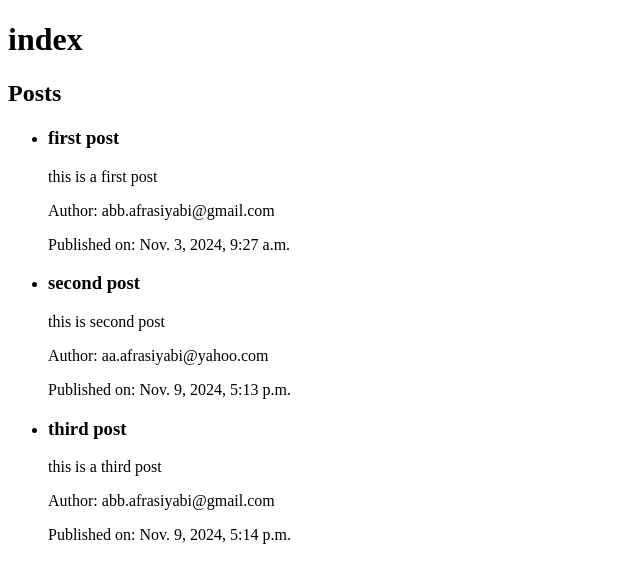
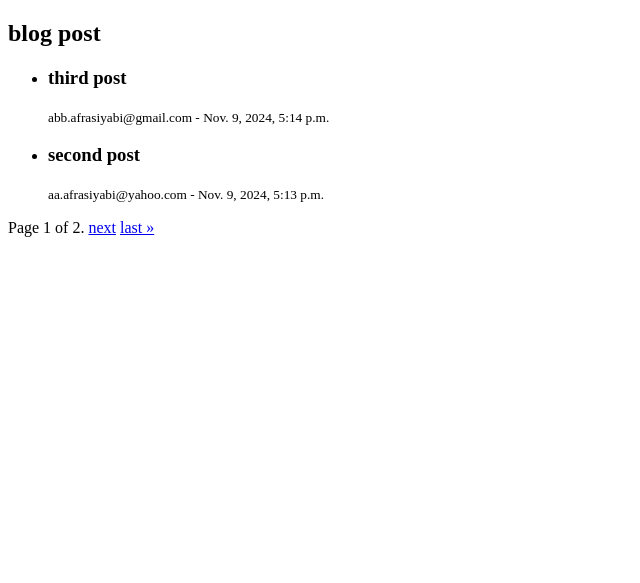
Before and after one commit to AmirabbasAfrasiyabi/Django_advance_blog, a Django app: page /blog/post/ in a window 1280 px wide. Shown: the top 583 px of the page, without its empty margins (0-640 px from the left). Run offline with Django 4.2, Linux system fonts and the light colour scheme; data comes from the database, SQL or seed files in the repository; both versions use the stored data as it was after the commit.

Commit message:
pagination created

```diff
--- a/core/blog/views.py
+++ b/core/blog/views.py
@@ -62,14 +62,16 @@ class PostList(ListView):
     # queryset = Post.objects.all()
 
     # models2
-    # model = Post
+    model = Post
 
     # same for all three models
     template_name = "blog/post_list.html"
     context_object_name = "posts"
-    paginate_by = 5  # Set the number of posts to show per page.
+    paginate_by = 2  # Set the number of posts to show per page.
+    ordering = "-published_date"  # Set the order of posts to be displayed. You can also use "-created_date" or any other field.
+    queryset = Post.objects.filter(status=True)  # Filter posts to only show published ones. You can also use "-created_date" or any other field.
 
     #models3
-    def get_queryset(self):
-        posts = Post.objects.filter(status=True)
-        return posts
+    # def get_queryset(self):
+    #     posts = Post.objects.filter(status=True)
+    #     return posts
--- a/core/templates/blog/post_list.html
+++ b/core/templates/blog/post_list.html
@@ -6,24 +6,37 @@
     <title>index</title>
 </head>
 <body>
-    <h1>index</h1>
-    <p>{{name}}</p>
 
-    <h2>Posts</h2>
+    <h2>blog post</h2>
     {% if posts %}
         <ul>
             {% for post in posts %}
                 <li>
                     <h3>{{ post.title }}</h3>
-                    <p>{{ post.content }}</p>
-                    <p>Author: {{ post.author }}</p>
-                    <p>Published on: {{ post.published_date }}</p>
+                    <small>{{ post.author }} - {{ post.published_date }} </small>
                 </li>
             {% endfor %}
         </ul>
     {% else %}
         <p>No posts available.</p>
     {% endif %}
+    <div class="pagination">
+        <span class="step-links">
+            {% if page_obj.has_previous %}
+                <a href="?page=1">&laquo; first</a>
+                <a href="?page={{ page_obj.previous_page_number }}">previous</a>
+            {% endif %}
+
+            <span class="current">
+                Page {{ page_obj.number }} of {{ page_obj.paginator.num_pages }}.
+            </span>
+
+            {% if page_obj.has_next %}
+                <a href="?page={{ page_obj.next_page_number }}">next</a>
+                <a href="?page={{ page_obj.paginator.num_pages }}">last &raquo;</a>
+            {% endif %}
+        </span>
+    </div>
 
 </body>
 </html>
```
Also changed, not shown: core/db.sqlite3.
